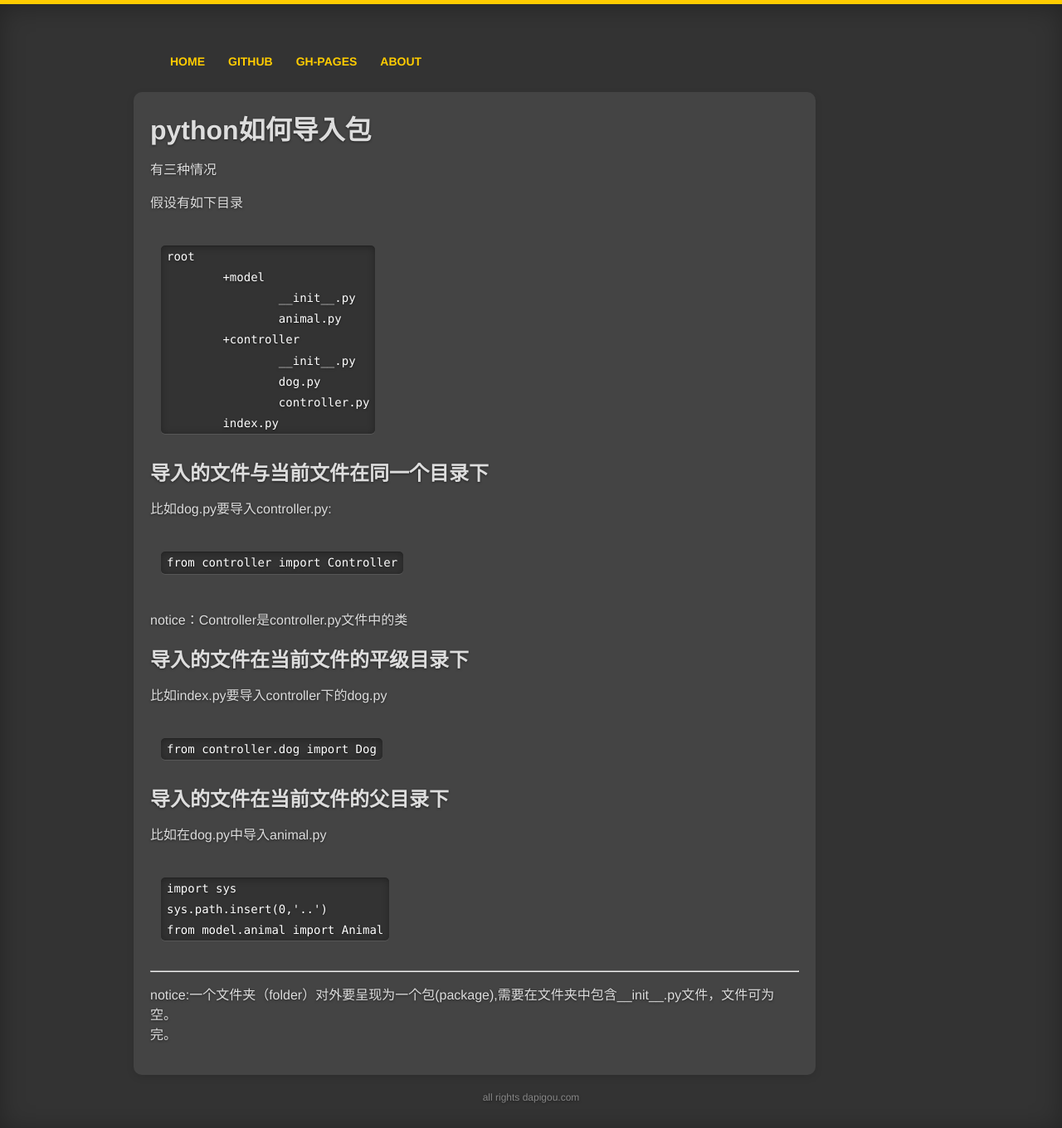
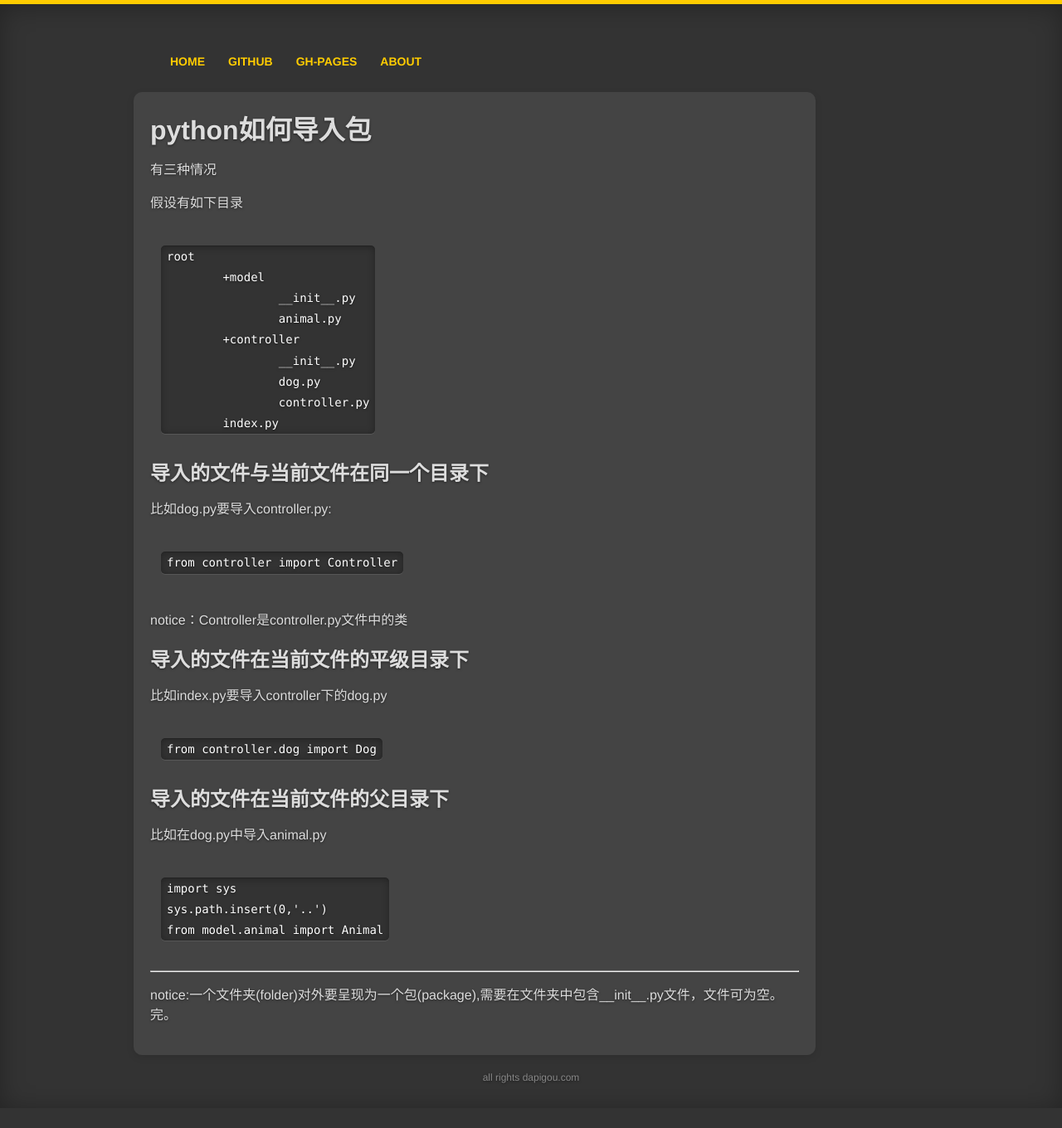
Before and after one commit to jinghuizhai/blog, a Jekyll site: the page built from _posts/2015-11-06-how-to-import-package-in-python.md, in a window 1280 px wide. Shown: the whole page at 83% size. Built offline with Jekyll 4.4.1, drawn with Linux system fonts in a browser that asks for light colours; after the commit the page ends 1336 px from its top, so only the background shows below that.

```diff
--- a/_posts/2015-11-06-how-to-import-package-in-python.md
+++ b/_posts/2015-11-06-how-to-import-package-in-python.md
@@ -35,6 +35,6 @@ sys.path.insert(0,'..')
 from model.animal import Animal
 </code></pre>
 <hr/>
-notice:一个文件夹（folder）对外要呈现为一个包(package),需要在文件夹中包含__init__.py文件，文件可为空。
+notice:一个文件夹(folder)对外要呈现为一个包(package),需要在文件夹中包含__init__.py文件，文件可为空。
 <br/>
 完。
```
